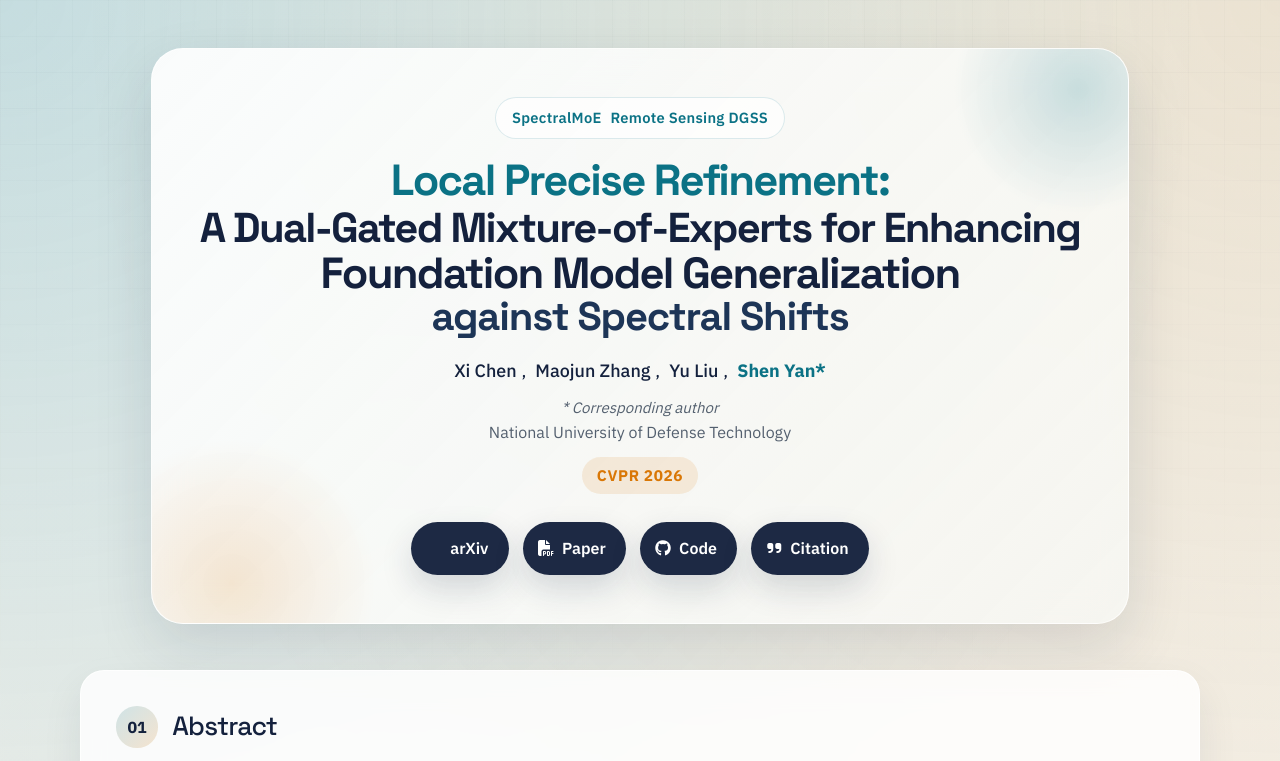
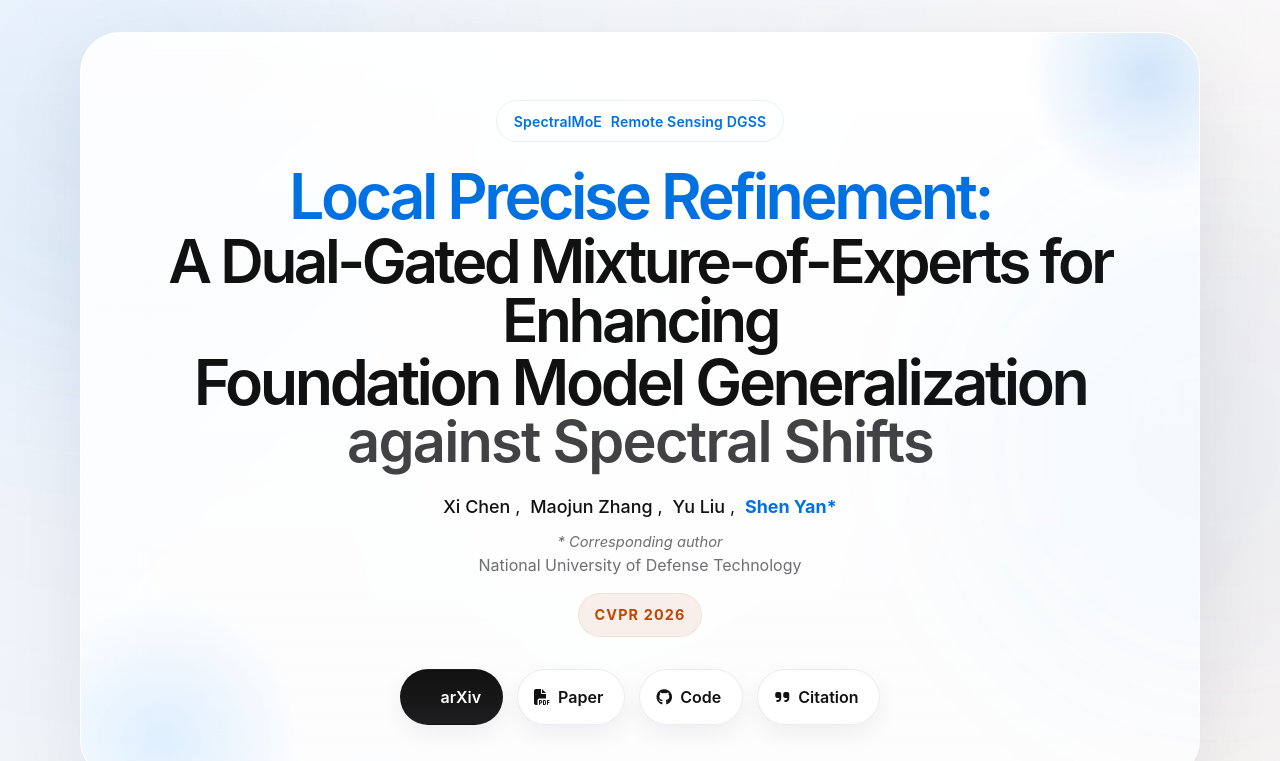
Before and after one commit to daxichen/SpectralMoE-webpage, a plain HTML site: page index.html in a window 1280 px wide. Shown: the top 761 px of the page. Drawn offline with Linux system fonts and the light colour scheme; some icons are missing.

Commit message:
Add files via upload

```diff
--- a/index.html
+++ b/index.html
@@ -11,9 +11,6 @@
     content="SpectralMoE, Domain Generalization Semantic Segmentation, Mixture-of-Experts, Remote Sensing, Spectral Shift">
   <title>Local Precise Refinement: A Dual-Gated Mixture-of-Experts for Enhancing Foundation Model Generalization against Spectral Shifts</title>
 
-  <link rel="preconnect" href="https://fonts.googleapis.com">
-  <link rel="preconnect" href="https://fonts.gstatic.com" crossorigin>
-  <link href="https://fonts.googleapis.com/css2?family=IBM+Plex+Sans:wght@400;500;600;700&family=Space+Grotesk:wght@500;700&display=swap" rel="stylesheet">
   <link rel="stylesheet" href="./static/ccs/bulma.min.css">
   <link rel="stylesheet" href="https://cdnjs.cloudflare.com/ajax/libs/font-awesome/6.4.0/css/all.min.css">
   <link rel="stylesheet" href="https://cdn.jsdelivr.net/gh/jpswalsh/academicons@1/css/academicons.min.css">
@@ -21,21 +18,25 @@
 
   <style>
     :root {
-      --bg: #f4f2ec;
+      --bg: #f5f5f7;
+      --bg-strong: #fbfbfd;
       --surface: rgba(255, 255, 255, 0.82);
       --surface-strong: #ffffff;
-      --surface-soft: #f7f8f4;
-      --ink: #14213d;
-      --muted: #54606f;
-      --line: rgba(20, 33, 61, 0.12);
-      --teal: #0b7285;
-      --amber: #d97706;
-      --moss: #4d7c0f;
-      --shadow: 0 24px 60px rgba(20, 33, 61, 0.12);
-      --shadow-soft: 0 18px 40px rgba(20, 33, 61, 0.08);
-      --radius-xl: 32px;
-      --radius-lg: 24px;
-      --radius-md: 18px;
+      --surface-soft: #fafafc;
+      --surface-tint: #f1f5ff;
+      --ink: #111111;
+      --muted: #6e6e73;
+      --line: rgba(17, 17, 17, 0.08);
+      --teal: #0071e3;
+      --teal-soft: rgba(0, 113, 227, 0.12);
+      --amber: #bf4800;
+      --moss: #2d6a4f;
+      --shadow: 0 24px 80px rgba(15, 23, 42, 0.08);
+      --shadow-soft: 0 18px 50px rgba(15, 23, 42, 0.06);
+      --shadow-image: 0 20px 60px rgba(15, 23, 42, 0.1);
+      --radius-xl: 40px;
+      --radius-lg: 32px;
+      --radius-md: 24px;
     }
 
     html {
@@ -45,13 +46,15 @@
 
     body {
       margin: 0;
-      font-family: "IBM Plex Sans", sans-serif;
+      font-family: "SF Pro Text", "SF Pro Display", -apple-system, BlinkMacSystemFont, "Segoe UI", sans-serif;
       color: var(--ink);
       background:
-        radial-gradient(circle at top left, rgba(11, 114, 133, 0.18), transparent 30%),
-        radial-gradient(circle at top right, rgba(217, 119, 6, 0.14), transparent 30%),
-        linear-gradient(180deg, #eef4f3 0%, #f4f2ec 24%, #f7f5ef 100%);
+        radial-gradient(circle at 15% 0%, rgba(0, 113, 227, 0.08), transparent 28%),
+        radial-gradient(circle at 85% 10%, rgba(191, 72, 0, 0.05), transparent 24%),
+        linear-gradient(180deg, #fbfbfd 0%, #f5f5f7 40%, #f5f5f7 100%);
       min-height: 100vh;
+      -webkit-font-smoothing: antialiased;
+      text-rendering: optimizeLegibility;
     }
 
     body::before {
@@ -59,16 +62,41 @@
       position: fixed;
       inset: 0;
       pointer-events: none;
-      background-image:
-        linear-gradient(rgba(20, 33, 61, 0.03) 1px, transparent 1px),
-        linear-gradient(90deg, rgba(20, 33, 61, 0.03) 1px, transparent 1px);
-      background-size: 36px 36px;
-      mask-image: linear-gradient(180deg, rgba(0, 0, 0, 0.55), transparent 92%);
+      background:
+        radial-gradient(circle at center, rgba(255, 255, 255, 0.72), transparent 55%),
+        linear-gradient(180deg, rgba(255, 255, 255, 0.35), transparent 36%);
+      opacity: 0.9;
     }
 
     .page-shell {
       position: relative;
       z-index: 1;
+      overflow: hidden;
+    }
+
+    .page-shell::before,
+    .page-shell::after {
+      content: "";
+      position: fixed;
+      width: 32rem;
+      height: 32rem;
+      border-radius: 50%;
+      filter: blur(90px);
+      pointer-events: none;
+      opacity: 0.5;
+      z-index: 0;
+    }
+
+    .page-shell::before {
+      top: -8rem;
+      left: -10rem;
+      background: rgba(0, 113, 227, 0.08);
+    }
+
+    .page-shell::after {
+      right: -12rem;
+      bottom: 6rem;
+      background: rgba(41, 151, 255, 0.08);
     }
 
     .container.is-max-paper {
@@ -76,19 +104,21 @@
     }
 
     .hero {
-      padding: 3rem 1.5rem 1.5rem;
+      padding: 2rem 1.5rem 2.2rem;
       background: transparent;
     }
 
     .hero-panel {
       position: relative;
       overflow: hidden;
-      border: 1px solid rgba(255, 255, 255, 0.7);
+      border: 1px solid rgba(255, 255, 255, 0.88);
       border-radius: var(--radius-xl);
-      background: linear-gradient(135deg, rgba(255, 255, 255, 0.9), rgba(247, 248, 244, 0.8));
+      background:
+        linear-gradient(180deg, rgba(255, 255, 255, 0.94), rgba(255, 255, 255, 0.82)),
+        linear-gradient(135deg, rgba(0, 113, 227, 0.04), transparent 50%);
       box-shadow: var(--shadow);
-      padding: 3rem;
-      backdrop-filter: blur(18px);
+      padding: 4.2rem 3rem 3.4rem;
+      backdrop-filter: blur(28px);
     }
 
     .hero-panel::before {
@@ -99,7 +129,7 @@
       width: 260px;
       height: 260px;
       border-radius: 50%;
-      background: radial-gradient(circle, rgba(11, 114, 133, 0.2), transparent 68%);
+      background: radial-gradient(circle, rgba(0, 113, 227, 0.18), transparent 68%);
     }
 
     .hero-panel::after {
@@ -110,7 +140,7 @@
       width: 300px;
       height: 300px;
       border-radius: 50%;
-      background: radial-gradient(circle, rgba(217, 119, 6, 0.16), transparent 68%);
+      background: radial-gradient(circle, rgba(41, 151, 255, 0.14), transparent 68%);
     }
 
     .hero-content {
@@ -122,25 +152,26 @@
       display: inline-flex;
       align-items: center;
       gap: 0.55rem;
-      padding: 0.55rem 1rem;
-      border: 1px solid rgba(11, 114, 133, 0.14);
+      padding: 0.6rem 1.05rem;
+      border: 1px solid rgba(0, 113, 227, 0.1);
       border-radius: 999px;
-      background: rgba(255, 255, 255, 0.65);
+      background: rgba(255, 255, 255, 0.7);
       color: var(--teal);
-      font-size: 0.92rem;
+      font-size: 0.88rem;
       font-weight: 600;
-      letter-spacing: 0.02em;
-      margin-bottom: 1.2rem;
+      letter-spacing: 0.01em;
+      margin-bottom: 1.5rem;
+      box-shadow: inset 0 0 0 1px rgba(255, 255, 255, 0.55);
     }
 
     .publication-title {
-      font-family: "Space Grotesk", sans-serif;
-      font-size: clamp(2.2rem, 3.4vw, 3.75rem);
-      line-height: 1.03;
-      letter-spacing: -0.04em;
+      font-family: "SF Pro Display", "SF Pro Text", -apple-system, BlinkMacSystemFont, "Segoe UI", sans-serif;
+      font-size: clamp(2.65rem, 4.9vw, 5.15rem);
+      line-height: 0.98;
+      letter-spacing: -0.055em;
       color: var(--ink);
-      margin: 0 auto 1.3rem !important;
-      max-width: 1040px;
+      margin: 0 auto 1.5rem !important;
+      max-width: 1120px;
     }
 
     .title-line {
@@ -149,7 +180,7 @@
 
     .title-kicker {
       color: var(--teal);
-      margin-bottom: 0.2rem;
+      margin-bottom: 0.25rem;
     }
 
     .title-main {
@@ -158,7 +189,7 @@
     }
 
     .title-sub {
-      color: #1d3557;
+      color: #424245;
       font-size: 0.92em;
       letter-spacing: -0.03em;
     }
@@ -166,7 +197,7 @@
     .publication-authors {
       font-size: 1.12rem;
       color: var(--ink);
-      margin-bottom: 0.8rem;
+      margin-bottom: 0.65rem;
     }
 
     .publication-authors .author {
@@ -183,14 +214,14 @@
     .author-note {
       margin-top: 0.55rem;
       color: var(--muted);
-      font-size: 0.94rem;
+      font-size: 0.92rem;
       font-style: italic;
     }
 
     .affiliation-line {
       color: var(--muted);
       font-size: 1rem;
-      margin-bottom: 0.8rem;
+      margin-bottom: 1rem;
     }
 
     .venue-line {
@@ -198,13 +229,14 @@
       align-items: center;
       gap: 0.55rem;
       color: var(--amber);
-      font-size: 0.96rem;
+      font-size: 0.9rem;
       font-weight: 700;
-      letter-spacing: 0.04em;
+      letter-spacing: 0.08em;
       text-transform: uppercase;
-      padding: 0.45rem 0.9rem;
+      padding: 0.7rem 1rem;
       border-radius: 999px;
-      background: rgba(217, 119, 6, 0.12);
+      background: rgba(191, 72, 0, 0.08);
+      box-shadow: inset 0 0 0 1px rgba(191, 72, 0, 0.08);
     }
 
     .publication-links {
@@ -212,50 +244,81 @@
       flex-wrap: wrap;
       justify-content: center;
       gap: 0.9rem;
-      margin-top: 1.75rem;
+      margin-top: 2rem;
     }
 
     .publication-links .button {
       height: auto;
-      padding: 0.9rem 1.25rem;
-      border: none;
+      padding: 0.92rem 1.3rem;
+      border: 1px solid rgba(17, 17, 17, 0.08);
       border-radius: 999px;
-      background: rgba(20, 33, 61, 0.96);
-      color: #fff;
+      background: rgba(255, 255, 255, 0.72);
+      color: var(--ink);
       font-weight: 600;
-      box-shadow: 0 14px 32px rgba(20, 33, 61, 0.16);
-      transition: transform 0.2s ease, box-shadow 0.2s ease, background 0.2s ease;
+      box-shadow: 0 10px 24px rgba(15, 23, 42, 0.06);
+      transition: transform 0.35s cubic-bezier(0.22, 1, 0.36, 1), box-shadow 0.35s cubic-bezier(0.22, 1, 0.36, 1), background 0.35s ease, color 0.35s ease;
+      backdrop-filter: blur(18px);
     }
 
     .publication-links .button:hover {
-      transform: translateY(-2px);
-      background: var(--teal);
-      box-shadow: 0 18px 34px rgba(11, 114, 133, 0.2);
-      color: #fff;
+      transform: translateY(-4px);
+      background: rgba(255, 255, 255, 0.95);
+      box-shadow: 0 18px 36px rgba(15, 23, 42, 0.1);
+      color: var(--teal);
     }
 
     .publication-links .icon {
       margin-right: 0.5rem;
     }
 
+    .publication-links .button:first-child {
+      background: linear-gradient(180deg, #111111, #1d1d1f);
+      color: #ffffff;
+      border-color: transparent;
+    }
+
+    .publication-links .button:first-child:hover {
+      background: linear-gradient(180deg, #1d1d1f, #2b2b2f);
+      color: #ffffff;
+    }
+
     .page-section {
-      padding: 1.4rem 1.5rem;
+      padding: 1.9rem 1.5rem;
     }
 
     .section-card {
-      border: 1px solid rgba(255, 255, 255, 0.78);
+      position: relative;
+      z-index: 1;
+      border: 1px solid rgba(255, 255, 255, 0.92);
       border-radius: var(--radius-lg);
-      background: var(--surface);
+      background:
+        linear-gradient(180deg, rgba(255, 255, 255, 0.96), rgba(255, 255, 255, 0.82)),
+        linear-gradient(135deg, rgba(255, 255, 255, 0.5), rgba(241, 245, 255, 0.4));
       box-shadow: var(--shadow-soft);
-      backdrop-filter: blur(16px);
-      padding: 2.2rem;
+      backdrop-filter: blur(24px);
+      padding: 2.6rem;
+      transition: transform 0.6s cubic-bezier(0.22, 1, 0.36, 1), box-shadow 0.6s cubic-bezier(0.22, 1, 0.36, 1), opacity 0.6s ease;
+      opacity: 0;
+      transform: translateY(36px);
+    }
+
+    .section-card.is-visible,
+    .hero-panel.is-visible,
+    .footer.is-visible {
+      opacity: 1;
+      transform: translateY(0);
+    }
+
+    .section-card:hover {
+      transform: translateY(-6px);
+      box-shadow: 0 28px 70px rgba(15, 23, 42, 0.09);
     }
 
     .section-heading {
       display: flex;
       align-items: center;
       gap: 0.9rem;
-      margin-bottom: 1.25rem;
+      margin-bottom: 1.4rem;
     }
 
     .section-tag {
@@ -266,26 +329,32 @@
       display: inline-flex;
       align-items: center;
       justify-content: center;
-      background: linear-gradient(135deg, rgba(11, 114, 133, 0.18), rgba(217, 119, 6, 0.18));
-      color: var(--ink);
+      background: linear-gradient(135deg, rgba(0, 113, 227, 0.12), rgba(0, 113, 227, 0.04));
+      color: var(--teal);
       font-weight: 700;
+      box-shadow: inset 0 0 0 1px rgba(0, 113, 227, 0.08);
     }
 
     .section-title {
-      font-family: "Space Grotesk", sans-serif;
-      font-size: clamp(1.65rem, 2vw, 2.15rem);
-      letter-spacing: -0.03em;
+      font-family: "SF Pro Display", "SF Pro Text", -apple-system, BlinkMacSystemFont, "Segoe UI", sans-serif;
+      font-size: clamp(1.9rem, 2.4vw, 2.6rem);
+      letter-spacing: -0.04em;
       margin: 0;
       color: var(--ink);
     }
 
     .section-lead,
     .section-card p {
-      font-size: 1.02rem;
-      line-height: 1.82;
+      font-size: 1.05rem;
+      line-height: 1.9;
       color: var(--muted);
       text-align: justify;
       text-justify: inter-word;
+    }
+
+    .section-lead {
+      max-width: 900px;
+      margin: 0 auto;
     }
 
     .section-lead strong,
@@ -295,19 +364,22 @@
     }
 
     .figure-frame {
-      margin-top: 1.5rem;
+      margin-top: 1.8rem;
       border-radius: var(--radius-md);
       overflow: hidden;
-      background: var(--surface-strong);
+      background: linear-gradient(180deg, #ffffff, #f8f9fb);
       border: 1px solid var(--line);
-      box-shadow: inset 0 1px 0 rgba(255, 255, 255, 0.7);
+      box-shadow: var(--shadow-image), inset 0 1px 0 rgba(255, 255, 255, 0.8);
     }
 
     .figure-image {
       display: flex;
       justify-content: center;
       align-items: center;
-      padding: 1.1rem 1.1rem 0;
+      padding: 1.5rem 1.5rem 0.4rem;
+      background:
+        radial-gradient(circle at top, rgba(0, 113, 227, 0.06), transparent 42%),
+        linear-gradient(180deg, #ffffff 0%, #f8f9fb 100%);
     }
 
     .figure-frame img {
@@ -316,47 +388,54 @@
       max-width: 100%;
       height: auto;
       margin: 0 auto;
+      transition: transform 0.8s cubic-bezier(0.22, 1, 0.36, 1);
+      transform: translateZ(0);
+    }
+
+    .figure-frame:hover img {
+      transform: scale(1.012);
     }
 
     .figure-caption {
-      padding: 1rem 1.2rem 1.15rem;
-      background: var(--surface-soft);
+      padding: 1.15rem 1.4rem 1.35rem;
+      background: rgba(250, 250, 252, 0.92);
       border-top: 1px solid var(--line);
       color: var(--muted);
       font-size: 0.96rem;
-      line-height: 1.7;
+      line-height: 1.82;
       text-align: justify;
       text-justify: inter-word;
     }
 
     .highlight-card {
       background:
-        linear-gradient(180deg, rgba(255, 255, 255, 0.88), rgba(249, 246, 238, 0.94)),
-        linear-gradient(135deg, rgba(11, 114, 133, 0.1), transparent 40%);
+        linear-gradient(180deg, rgba(255, 255, 255, 0.97), rgba(245, 249, 255, 0.95)),
+        linear-gradient(135deg, rgba(0, 113, 227, 0.06), transparent 42%);
     }
 
     .highlight-note {
       display: inline-block;
-      margin-bottom: 0.9rem;
-      padding: 0.45rem 0.8rem;
+      margin-bottom: 1rem;
+      padding: 0.55rem 0.92rem;
       border-radius: 999px;
-      background: rgba(77, 124, 15, 0.12);
-      color: var(--moss);
-      font-size: 0.92rem;
+      background: var(--teal-soft);
+      color: var(--teal);
+      font-size: 0.9rem;
       font-weight: 700;
+      letter-spacing: 0.01em;
     }
 
     .bibtex-box {
       margin: 0;
-      padding: 1.4rem 1.5rem;
+      padding: 1.6rem 1.7rem;
       border-radius: var(--radius-md);
-      background: #172033;
+      background: linear-gradient(180deg, #101113, #1b1d22);
       color: #edf2f7;
-      border: 1px solid rgba(255, 255, 255, 0.05);
+      border: 1px solid rgba(255, 255, 255, 0.06);
       overflow-x: auto;
       font-size: 0.95rem;
       line-height: 1.7;
-      box-shadow: inset 0 1px 0 rgba(255, 255, 255, 0.05);
+      box-shadow: 0 22px 50px rgba(15, 23, 42, 0.14), inset 0 1px 0 rgba(255, 255, 255, 0.05);
     }
 
     .acknowledgements-list {
@@ -379,8 +458,11 @@
     }
 
     .footer {
-      padding: 1.5rem;
+      padding: 2.2rem 1.5rem 2.6rem;
       background: transparent;
+      opacity: 0;
+      transform: translateY(20px);
+      transition: opacity 0.6s ease, transform 0.6s cubic-bezier(0.22, 1, 0.36, 1);
     }
 
     .footer-text {
@@ -391,20 +473,20 @@
 
     @media screen and (max-width: 768px) {
       .hero {
-        padding: 1.25rem 1rem 0.8rem;
+        padding: 1rem 1rem 1.1rem;
       }
 
       .hero-panel {
-        padding: 1.5rem;
-        border-radius: 24px;
+        padding: 2.4rem 1.4rem 2rem;
+        border-radius: 28px;
       }
 
       .page-section {
-        padding: 0.8rem 1rem;
+        padding: 1rem 1rem;
       }
 
       .section-card {
-        padding: 1.4rem;
+        padding: 1.6rem;
       }
 
       .publication-authors .author {
@@ -423,6 +505,16 @@
 
       .publication-title {
         max-width: 100%;
+        font-size: clamp(2.15rem, 8.2vw, 3.1rem);
+        line-height: 1.02;
+      }
+
+      .section-title {
+        font-size: clamp(1.6rem, 6vw, 2rem);
+      }
+
+      .figure-image {
+        padding: 1rem 1rem 0.2rem;
       }
     }
   </style>
@@ -591,5 +683,32 @@
       </div>
     </footer>
   </div>
+  <script>
+    document.addEventListener("DOMContentLoaded", function () {
+      var revealTargets = document.querySelectorAll(".hero-panel, .section-card, .footer");
+      if (!("IntersectionObserver" in window)) {
+        revealTargets.forEach(function (item) {
+          item.classList.add("is-visible");
+        });
+        return;
+      }
+
+      var observer = new IntersectionObserver(function (entries) {
+        entries.forEach(function (entry) {
+          if (entry.isIntersecting) {
+            entry.target.classList.add("is-visible");
+            observer.unobserve(entry.target);
+          }
+        });
+      }, {
+        threshold: 0.14,
+        rootMargin: "0px 0px -40px 0px"
+      });
+
+      revealTargets.forEach(function (item) {
+        observer.observe(item);
+      });
+    });
+  </script>
 </body>
 </html>
```
